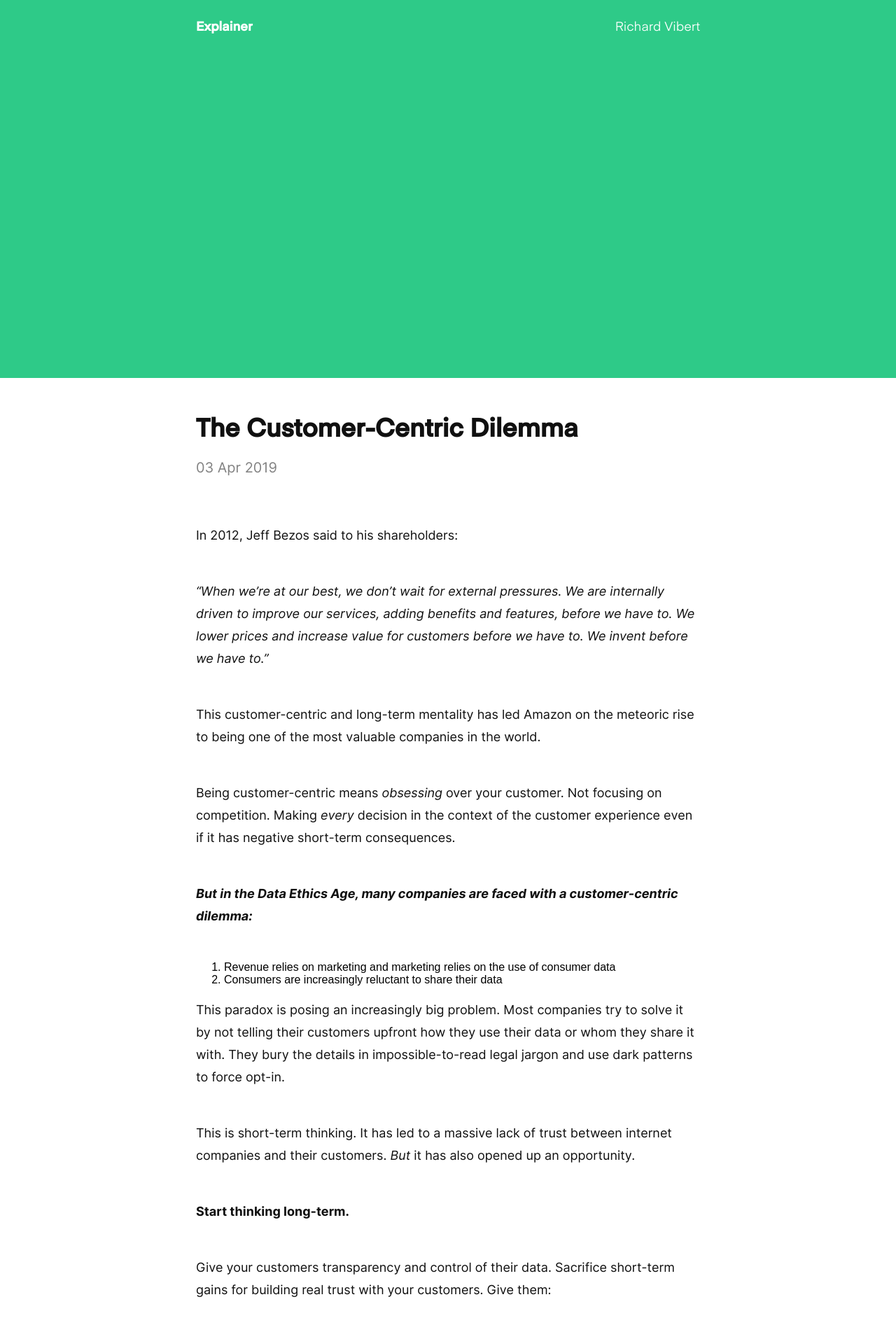
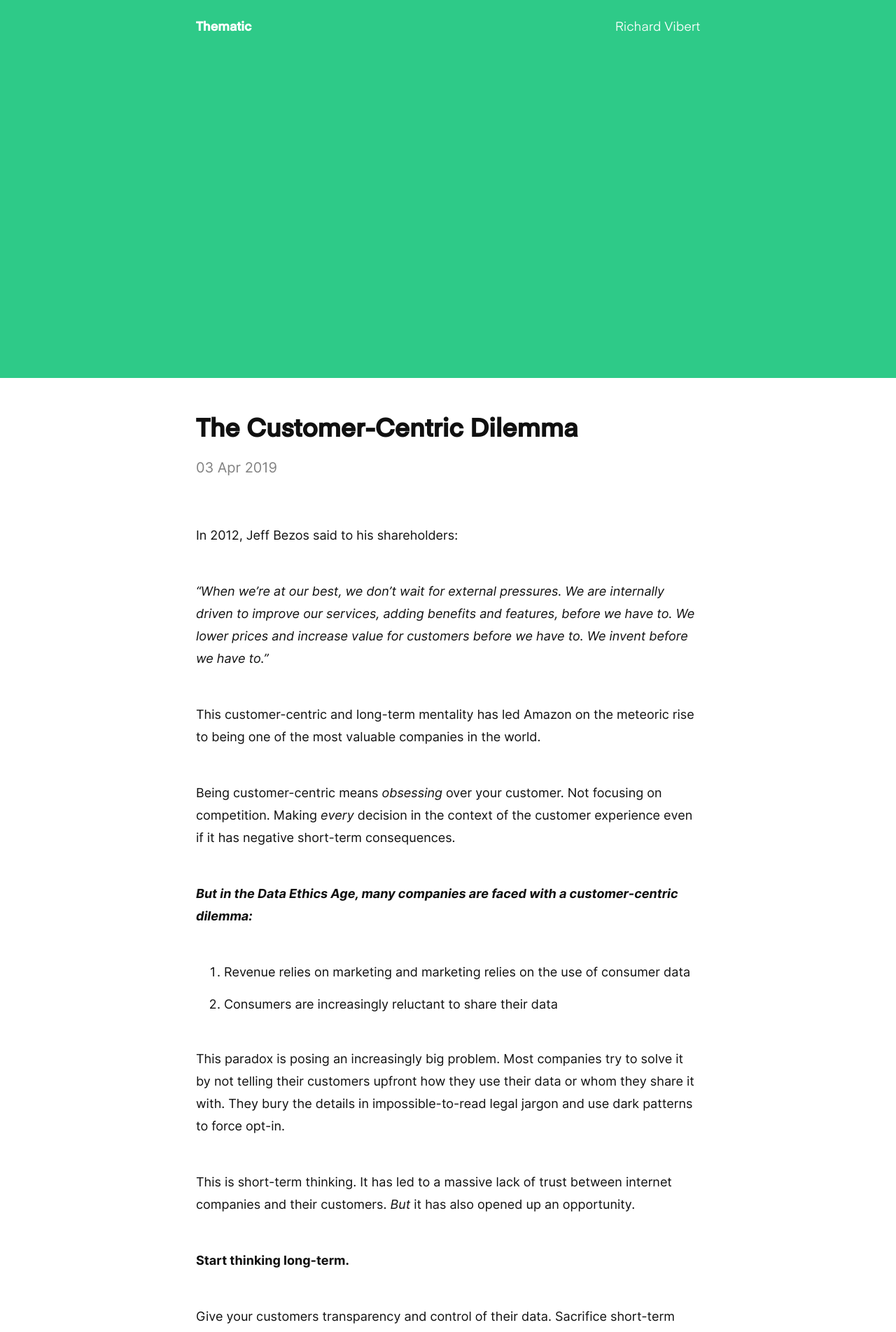
Before and after one commit to metomic/blog, a Jekyll site: the page built from _posts/2019-04-03-The Customer-Centric Dilemma.md, in a window 1280 px wide. Shown: the top 1903 px of the page at 70% size. Built offline with Jekyll 4.4.1, drawn with Linux system fonts in a browser that asks for light colours.

Commit message:
fixed lists and blockquotes

```diff
--- a/_posts/2019-04-03-The Customer-Centric Dilemma.md
+++ b/_posts/2019-04-03-The Customer-Centric Dilemma.md
@@ -1,7 +1,7 @@
 ---
 layout: post
 title:  "The Customer-Centric Dilemma"
-topic: "Explainer"
+topic: "Thematic"
 author: "Richard Vibert"
 img: stair.png
 themeColor: "#2ECA88"
--- a/css/post.css
+++ b/css/post.css
@@ -121,7 +121,28 @@
 	line-height: 32px;
 	padding-bottom: 30px;
 	font-family: Inter;
+	color: #101010;
+}
 
+.blog-content-default blockquote p {
+    padding-bottom: 0;
+    border-left: solid #58466D 3px;
+    padding-left: 16px;
+}
+
+blog-content-default ul,
+.blog-content-default ol {
+	padding-bottom: 14px;
+}
+
+.blog-content-default ul li,
+.blog-content-default ol li {
+	font-style: normal;
+	font-weight: normal;
+	font-size: 18px;
+	line-height: 32px;
+	padding-bottom: 14px;
+	font-family: Inter;
 	color: #101010;
 }
 
```
Also changed, not shown: _posts/2019-03-20-How Facebook Have Built Up Your Trust Over The Years.md (+1 -3 lines), _posts/2019-03-29-this-isnt-fair-dragonflies-were-just-meant-to-be-pretty.md (+5 -0 lines).
